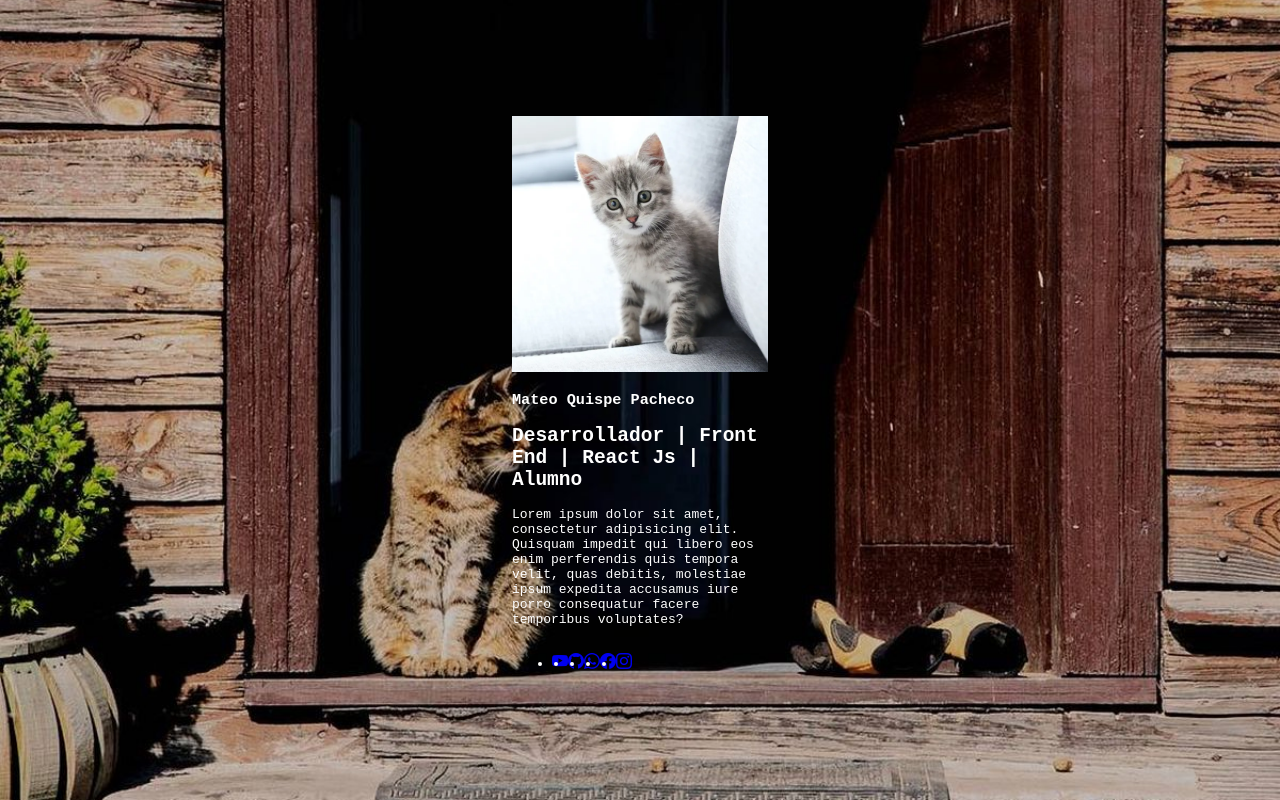
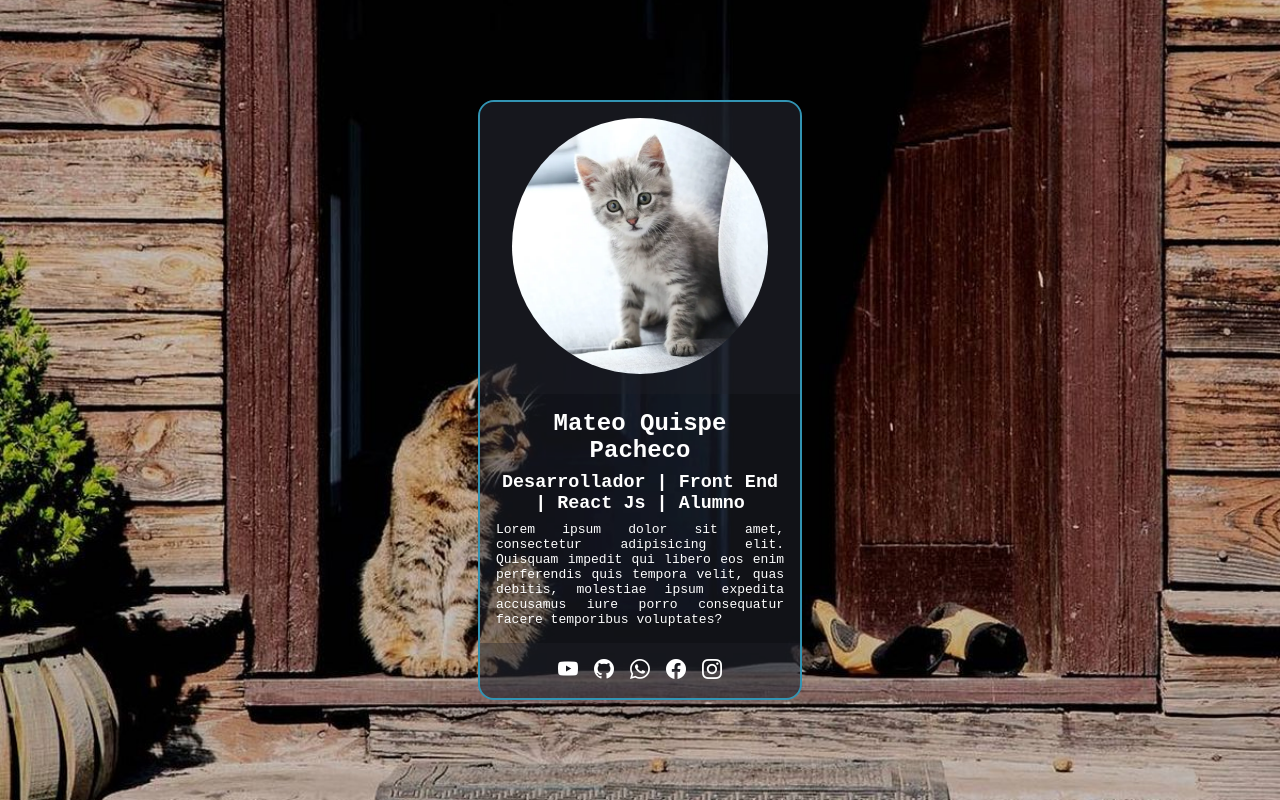
Before and after one commit to MateoQP22/frontend-me, a plain HTML site: page Semana 2/dia1/index.html in a window 1280 px wide. Drawn offline with nearby package versions, Linux system fonts and the light colour scheme.

Commit message:
posiciones y termino de tarjeta

```diff
--- a/Semana 2/dia1/css/index.css
+++ b/Semana 2/dia1/css/index.css
@@ -1,36 +1,92 @@
-:root{
+:root {
     --primary-theme-color: #20232a;
-    --secondary-theme-color: #282c34;
+    --secondary-theme-color: #282c3444;
+    --primary-shadow-color: #20232a7f;
+    --secondary-shadow-color: #282c3436;
     --primary-text-color: #fff;
     --primary-highlight-color: #3294B3;
     --primary-font-family: Monospace;
+
 }
 
-.body{
+.body {
     background-color: var(--primary-theme-color);
     color: var(--primary-text-color);
     font-family: var(--primary-font-family);
     margin: 0;
 }
 
-.hero{
+.hero {
     background-image: url(./../assets/fondomiau.jpg);
     background-position: center;
     background-size: cover;
     min-height: 100vh;
-
     display: flex;
-    align-items: center;
-    justify-content: center;
-
 }
 
-.card{
-    max-width: 256px;
+.card {
+    background-color: var(--secondary-theme-color);
+    border: 0.125rem solid var(--primary-highlight-color);
+    border-radius: 1rem;
+    max-width: 320px;
+    margin: auto;
+    overflow: hidden;
+}
+
+.card__header {
+    background-color: var(--primary-shadow-color);
+    text-align: center;
+    padding: 1rem;
+}
+
+.card__img {
+    background-color: var(--primary-theme-color);
+    border-radius: 50%;
+    width: min(100%, 256px);
+    object-fit: cover;
+}
+
+.card__body{
+    background-color: var(--secondary-shadow-color);
+    padding: 1rem;
     display: flex;
     flex-direction: column;
+    gap: 0.5rem;
+}
+
+.card__title{
+    margin: 0;
+    font-size: 1.5rem;
+    text-align: center;
+}
+
+.card__subtitle{
+    margin: 0;
+    font-size: 1.15rem;
+    text-align: center;
+}
+
+.card__text{
+    margin: 0;
+    font: 0.875rem;
+    text-align: justify;
+}
+
+.card__footer{
+    background-color: var(--primary-shadow-color);
+    padding: 1rem;
 }
 
 .menu{
     display: flex;
+    list-style: none;
+    margin: 0;
+    padding: 0;
+    justify-content: center;
+    gap: 1rem;
 }
+
+.menu__icon{
+    color: var(--primary-text-color);
+    font-size: 1.25rem;
+}
--- a/Semana 2/dia1/index.html
+++ b/Semana 2/dia1/index.html
@@ -11,27 +11,27 @@
 </head>
 
 <body class="body">
-    <main class="element">
+    <main>
         <article class="hero">
             <div class="card">
-                <header>
-                    <img src="./assets/gato.webp" alt="" width="256px" height="256px">
+                <header class="card__header">
+                    <img class="card__img" src="./assets/gato.webp" alt="" width="256px" height="256px">
                 </header>
-                <section>
-                    <h1>Mateo Quispe Pacheco</h1>
-                    <h2>Desarrollador | Front End | React Js | Alumno </h2>
-                    <p>Lorem ipsum dolor sit amet, consectetur adipisicing elit. Quisquam impedit qui libero eos enim
+                <section class="card__body">
+                    <h1 class="card__title">Mateo Quispe Pacheco</h1>
+                    <h2 class="card__subtitle">Desarrollador | Front End | React Js | Alumno </h2>
+                    <p class="card__text">Lorem ipsum dolor sit amet, consectetur adipisicing elit. Quisquam impedit qui libero eos enim
                         perferendis quis tempora velit, quas debitis, molestiae ipsum expedita accusamus iure porro
                         consequatur facere temporibus voluptates?</p>
                 </section>
-                <footer>
+                <footer class="card__footer">
                     <nav>
                         <ul class="menu">
-                            <li><a href="#"><i class="bi bi-youtube"></i></a></li>
-                            <li><a href="#"><i class="bi bi-github"></i></a></li>
-                            <li><a href="#"><i class="bi bi-whatsapp"></i></a></li>
-                            <li><a href="#"><i class="bi bi-facebook"></i></a></li>
-                            <li><a href="#"><i class="bi bi-instagram"></i></a></li>
+                            <li><a href="#"><i class="menu__icon bi bi-youtube"></i></a></li>
+                            <li><a href="#"><i class="menu__icon bi bi-github"></i></a></li>
+                            <li><a href="#"><i class="menu__icon bi bi-whatsapp"></i></a></li>
+                            <li><a href="#"><i class="menu__icon bi bi-facebook"></i></a></li>
+                            <li><a href="#"><i class="menu__icon bi bi-instagram"></i></a></li>
                         </ul>
                     </nav>
                 </footer>
```
